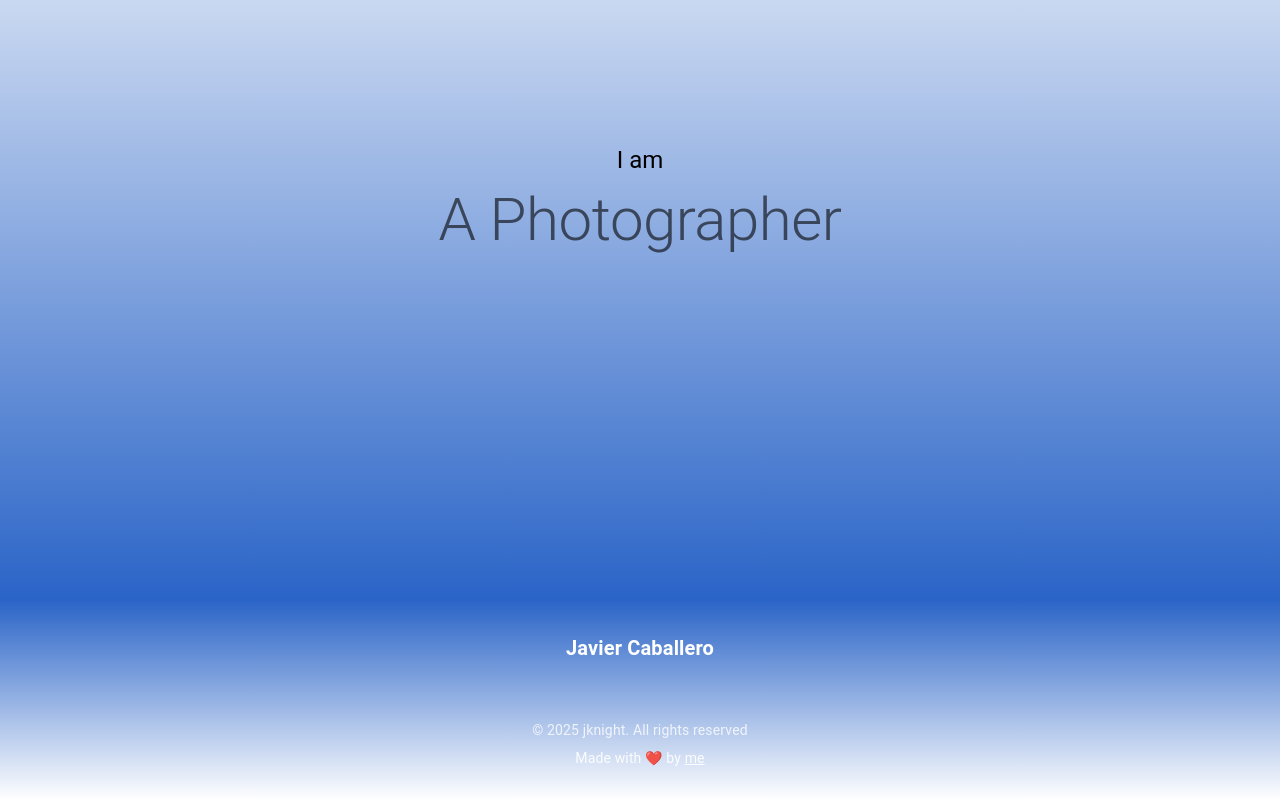
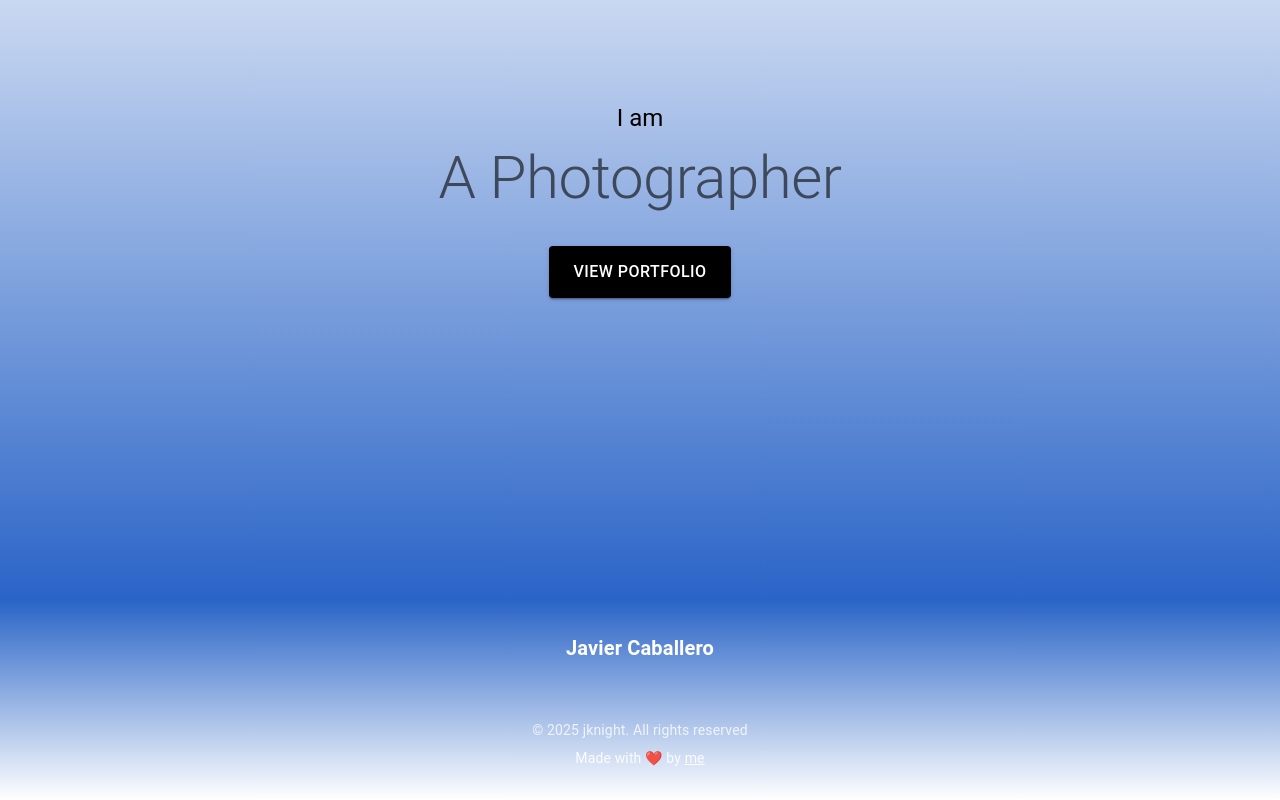
Before and after one commit to sengaigibon/sengaigibon.github.io, a Next.js app: page /en/realme in a window 1280 px wide. Shown: the part 1000-1800 px from the top of the page. Built offline with nearby package versions, Linux system fonts and the light colour scheme; some icons are missing.

Commit message:
Add: Portfolio button

```diff
--- a/app/[locale]/realme/page.tsx
+++ b/app/[locale]/realme/page.tsx
@@ -44,6 +44,15 @@ export default function RealMe() {
             <Typography variant="h2" color="text.secondary">
                 {t('realme.photographer')}
             </Typography>
+            <Box sx={{ display: 'flex', justifyContent: 'center', gap: 2, mt: 4 }}>
+              <Button
+                variant="contained"
+                className="blackButton"
+                onClick={() => window.open('https://www.flickr.com/photos/jrcaballerob/albums', '_blank', 'noopener,noreferrer')}
+                >
+                {t('realme.viewPortfolio')}
+                </Button>
+            </Box>
             </Box>
         </Container>
 
```
